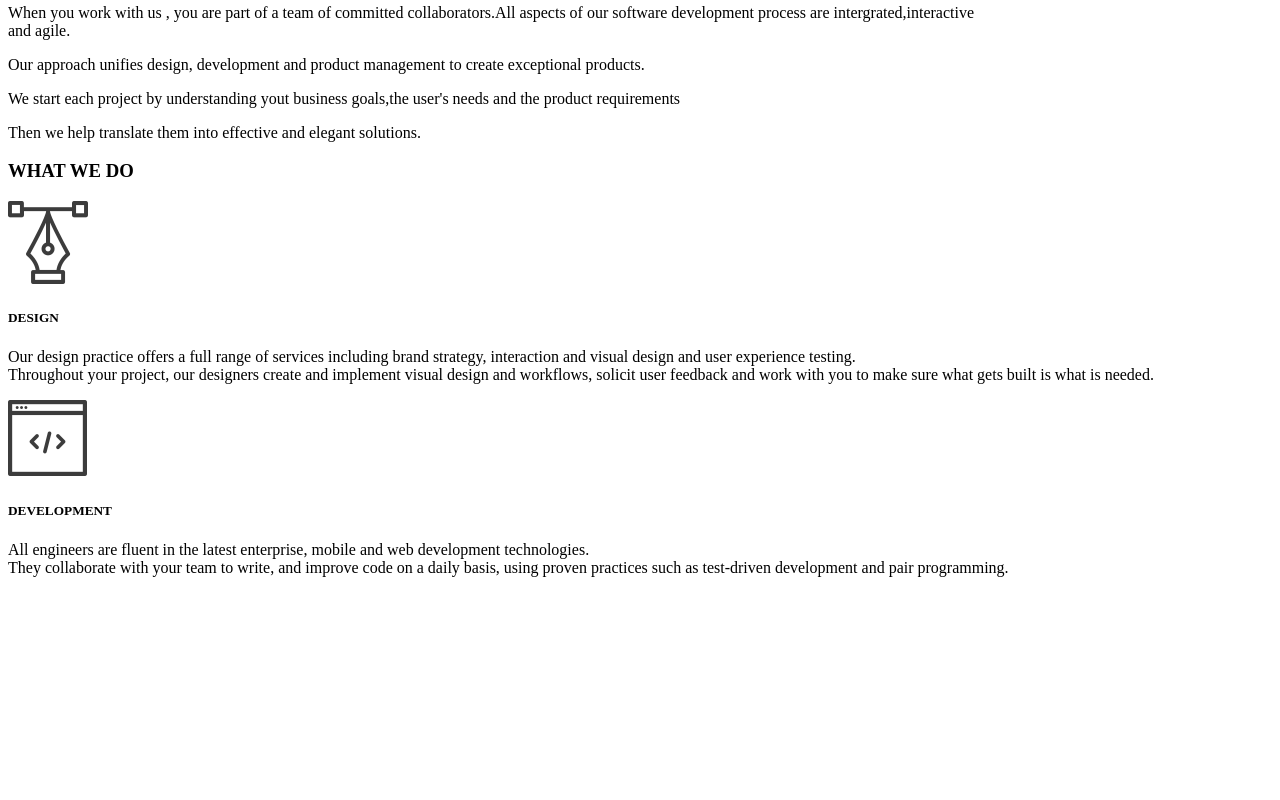
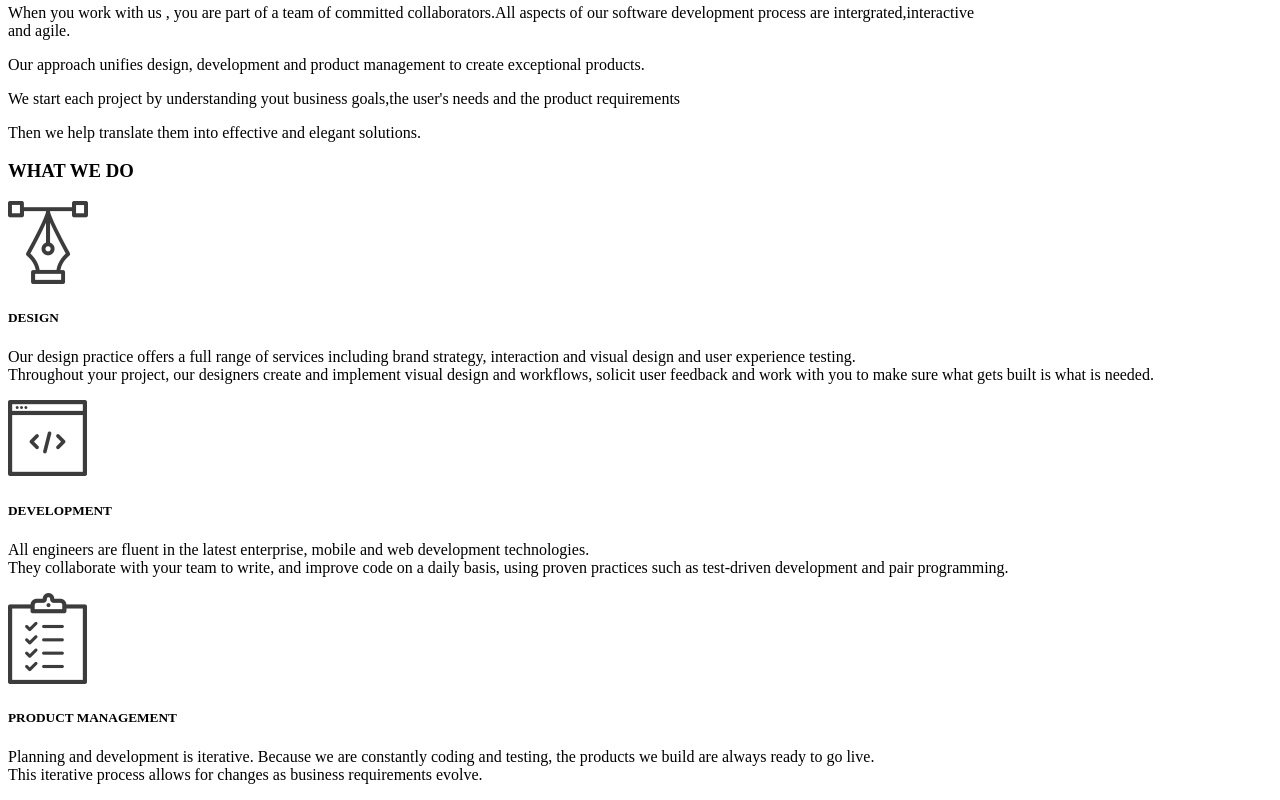
Before and after one commit to KevinBett23/DelaniStudios, a plain HTML site: page delani.html in a window 1280 px wide. Shown: the part 363-1163 px from the top of the page. Before the commit the page ends 956 px from the top, so only its background shows below. Drawn offline with Linux system fonts and the light colour scheme.

Commit message:
This commit will add product icon

```diff
--- a/delani.html
+++ b/delani.html
@@ -50,6 +50,15 @@
               test-driven development and pair programming.</p>
           </div>
         </div>
+        <div class="col-md-4">
+          <div id="prod">
+            <img src="assets/service_icons/product_icon.png">
+            <h5>PRODUCT MANAGEMENT</h5>
+            <p>Planning and development is iterative. Because we are constantly coding and testing, the products we build
+              are always ready to go live.</br>
+              This iterative process allows for changes as business requirements evolve.</p>
+          </div>
+        </div>
 
 
 
```
